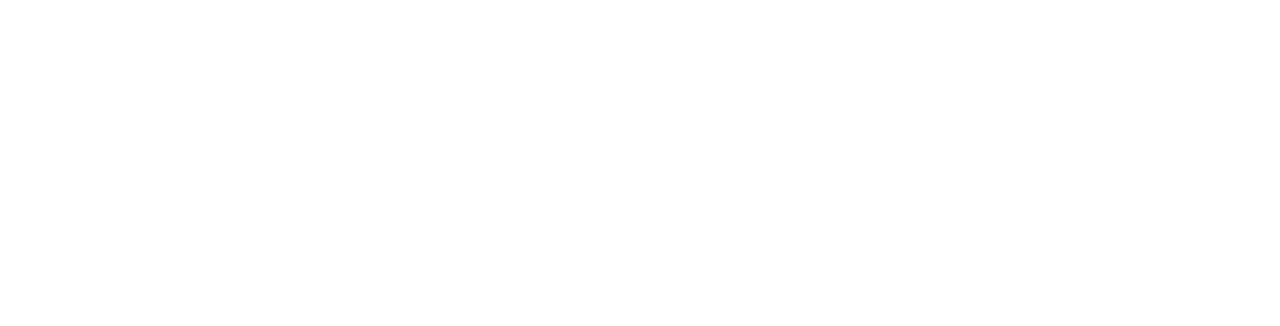
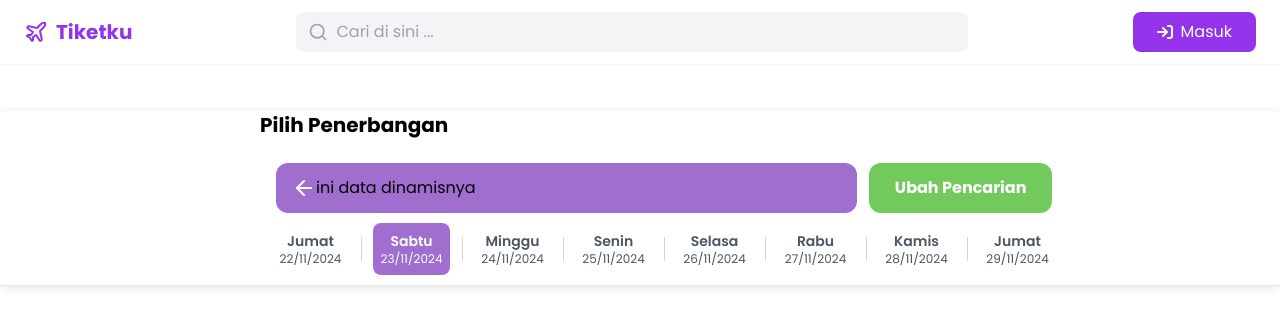
Before and after one commit to Final-Project-Team12/FE-FINAL_PROJECT-TEAM_12, a React (Vite) app: page /fligth-ticket in a window 1280 px wide. Before the commit this address had no page. Shown: the top 326 px of the page. Built offline with nearby package versions, Linux system fonts and the light colour scheme.

Commit message:
feat: add header for fligth ticket page

```diff
--- a/src/App.jsx
+++ b/src/App.jsx
@@ -1,5 +1,6 @@
 import { BrowserRouter, Route, Routes } from 'react-router-dom';
 import Homepage from './pages/Homepage';
+import FlightTicket from './pages/FligthTicket';
 
 function App() {
   return (
@@ -7,6 +8,7 @@
       <BrowserRouter>
         <Routes>
           <Route path="/" element={<Homepage />} />
+          <Route path="/fligth-ticket" element={<FlightTicket />} />
         </Routes>
       </BrowserRouter>
     </>
--- /dev/null
+++ b/src/components/Ticket.jsx
@@ -0,0 +1,13 @@
+import Navbar from './UI/Navbar';
+import HeaderTicket from './UI/HeaderTicket';
+
+const Ticket = () => {
+  return (
+    <>
+      <Navbar />
+      <HeaderTicket />
+    </>
+  );
+};
+
+export default Ticket;
--- /dev/null
+++ b/src/components/UI/HeaderTicket.jsx
@@ -0,0 +1,89 @@
+import { useState } from 'react';
+import { useNavigate } from 'react-router-dom';
+
+const HeaderTicket = () => {
+  const navigate = useNavigate();
+
+  const today = new Date();
+  const yesterday = new Date(today);
+  yesterday.setDate(today.getDate() - 1);
+
+  const formatDay = (date) =>
+    date.toLocaleDateString('id-ID', { weekday: 'long' });
+
+  const formatDate = (date) =>
+    date.toLocaleDateString('id-ID', {
+      day: '2-digit',
+      month: '2-digit',
+      year: 'numeric',
+    });
+
+  const dates = [
+    { day: formatDay(yesterday), date: formatDate(yesterday), active: false },
+    { day: formatDay(today), date: formatDate(today), active: true },
+    ...Array.from({ length: 6 }, (_, i) => {
+      const futureDate = new Date(today);
+      futureDate.setDate(today.getDate() + i + 1);
+      return {
+        day: formatDay(futureDate),
+        date: formatDate(futureDate),
+        active: false,
+      };
+    }),
+  ];
+
+  const [activeIndex, setActiveIndex] = useState(null);
+
+  return (
+    <div className="border-b shadow-[0px_2px_10px_rgba(0,0,0,0.1)]">
+      <div className="ml-[260px] mr-[212px] mt-[47px]">
+        <h2 className="text-xl font-bold mb-[24px]">Pilih Penerbangan</h2>
+        <div className="flex gap-3 mx-4">
+          <div
+            className="w-[700px] h-[50px] rounded-[12px] bg-[#A06ECE] flex items-center "
+            onClick={() => navigate('/')}
+          >
+            <img
+              src="../../public/icons/fi_arrow-left.svg"
+              alt=""
+              className="w-6 h-6 ml-4 hover:scale-125 hover: transition-all duration-100"
+            />
+            ini data dinamisnya
+          </div>
+          <button className="w-[220px] h-[50px] rounded-[12px] bg-[#73CA5C] font-bold text-white">
+            Ubah Pencarian
+          </button>
+        </div>
+
+        <div className="flex mt-[10px] mb-[10px]">
+          {dates.map(({ day, date }, index) => (
+            <div
+              key={index}
+              className={`relative flex-1 flex justify-center items-center ${
+                index === 0
+                  ? ''
+                  : "before:content-[''] before:absolute before:left-0 before:top-1/2 before:-translate-y-1/2 before:w-[1px] before:h-6 before:bg-gray-300"
+              }`}
+            >
+              <div
+                onClick={() => setActiveIndex(index)}
+                className={`flex flex-col items-center cursor-pointer ${
+                  activeIndex === index
+                    ? 'text-white bg-[#7126B5] rounded-lg p-2'
+                    : index === 1
+                      ? 'text-white bg-[#A06ECE] rounded-lg p-2'
+                      : 'text-gray-600 hover:text-[#7126B5]'
+                }`}
+              >
+                <span className="text-sm font-semibold">{day}</span>
+                <span className="text-xs">{date}</span>
+              </div>
+            </div>
+          ))}
+        </div>
+      </div>
+    </div>
+  );
+};
+
+export default HeaderTicket;
--- /dev/null
+++ b/src/pages/FligthTicket.jsx
@@ -0,0 +1,7 @@
+import Ticket from '../components/Ticket';
+
+const FlightTicket = () => {
+  return <Ticket />;
+};
+
+export default FlightTicket;
```
Also changed, not shown: public/icons/fi_arrow-left.svg (added).
